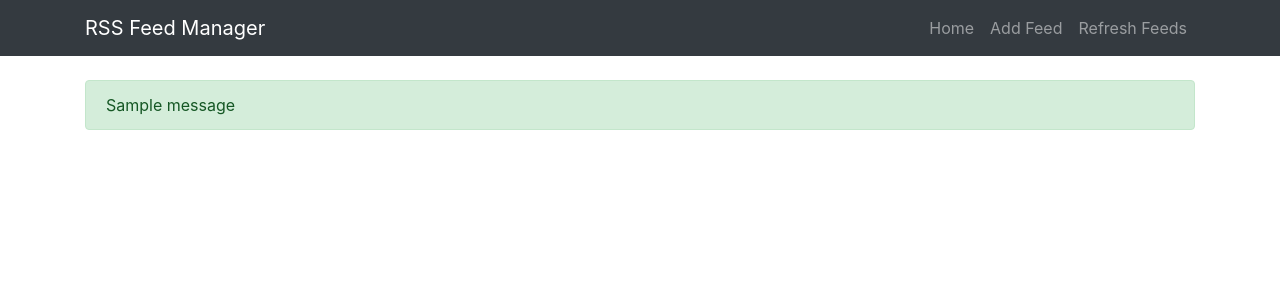
After one commit to Quantlight/Fast-Feed, a Flask app: template templates/base.html in a window 1280 px wide. The commit adds this page. Shown: the top 300 px of the page. Run offline with Flask 3, Linux system fonts and the light colour scheme; the template is opened without the code that fills it, so the values that code supplies are empty; one stand-in notice (Sample message) is shown; some libraries are stand-ins or nearby versions.

Commit message:
this is the changes that i have made

```diff
--- a/static/rss.css
+++ b/static/rss.css
@@ -18,7 +18,7 @@
 }
 
 .feed-entry {
-  border: 1px solid #ccc;
+  border: 2px solid #ccc;
   margin-bottom: 20px;
   padding: 20px;
   border-radius: 5px;
--- /dev/null
+++ b/templates/base.html
@@ -0,0 +1,48 @@
+<!DOCTYPE html>
+<html lang="en">
+<head>
+    <meta charset="UTF-8">
+    <meta name="viewport" content="width=device-width, initial-scale=1.0">
+    <title>{% block title %}{% endblock %}</title>
+    <link rel="stylesheet" href="https://stackpath.bootstrapcdn.com/bootstrap/4.5.2/css/bootstrap.min.css">
+    <link rel="stylesheet" href="{{ url_for('static', filename='styles.css') }}">
+</head>
+<body>
+    <nav class="navbar navbar-expand-lg navbar-dark bg-dark">
+        <div class="container">
+            <a class="navbar-brand" href="{{ url_for('index') }}">RSS Feed Manager</a>
+            <button class="navbar-toggler" type="button" data-toggle="collapse" data-target="#navbarNav" aria-controls="navbarNav" aria-expanded="false" aria-label="Toggle navigation">
+                <span class="navbar-toggler-icon"></span>
+            </button>
+            <div class="collapse navbar-collapse" id="navbarNav">
+                <ul class="navbar-nav ml-auto">
+                    <li class="nav-item">
+                        <a class="nav-link" href="{{ url_for('index') }}">Home</a>
+                    </li>
+                    <li class="nav-item">
+                        <a class="nav-link" href="{{ url_for('add_feed') }}">Add Feed</a>
+                    </li>
+                    <li class="nav-item">
+                        <a class="nav-link" href="{{ url_for('refresh_feed') }}">Refresh Feeds</a>
+                    </li>
+                </ul>
+            </div>
+        </div>
+    </nav>
+    <div class="container mt-4">
+        {% with messages = get_flashed_messages(with_categories=true) %}
+            {% if messages %}
+                {% for category, message in messages %}
+                    <div class="alert alert-{{ category }}">
+                        {{ message }}
+                    </div>
+                {% endfor %}
+            {% endif %}
+        {% endwith %}
+        {% block content %}{% endblock %}
+    </div>
+    <script src="https://code.jquery.com/jquery-3.5.1.slim.min.js"></script>
+    <script src="https://cdn.jsdelivr.net/npm/@popperjs/core@2.5.4/dist/umd/popper.min.js"></script>
+    <script src="https://stackpath.bootstrapcdn.com/bootstrap/4.5.2/js/bootstrap.min.js"></script>
+</body>
+</html>
```
Also changed, not shown: templates/rss.html (+35 -5 lines), instance/rss_feeds.db.
